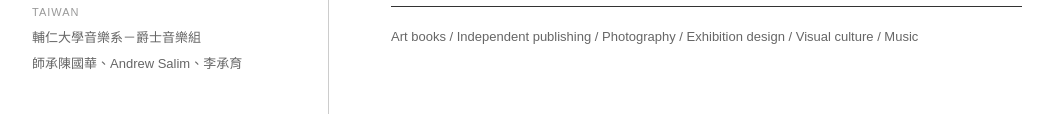
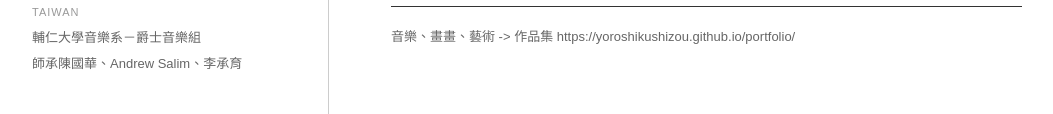
Before and after one commit to yoroshikushizou/profile, a plain HTML site: page index.html in a window 1280 px wide. Shown: the part 812-926 px from the top of the page, without its empty margins (113-1166 px from the left). Drawn offline with Linux system fonts and the light colour scheme.

Commit message:
Update interests section with new content

```diff
--- a/index.html
+++ b/index.html
@@ -637,9 +637,7 @@ body {
         </div>
 
         <p class="interests">
-          Art books / Independent publishing /
-          Photography / Exhibition design /
-          Visual culture / Music
+          音樂、畫畫、藝術 -> 作品集 https://yoroshikushizou.github.io/portfolio/
         </p>
 
       </section>
```
